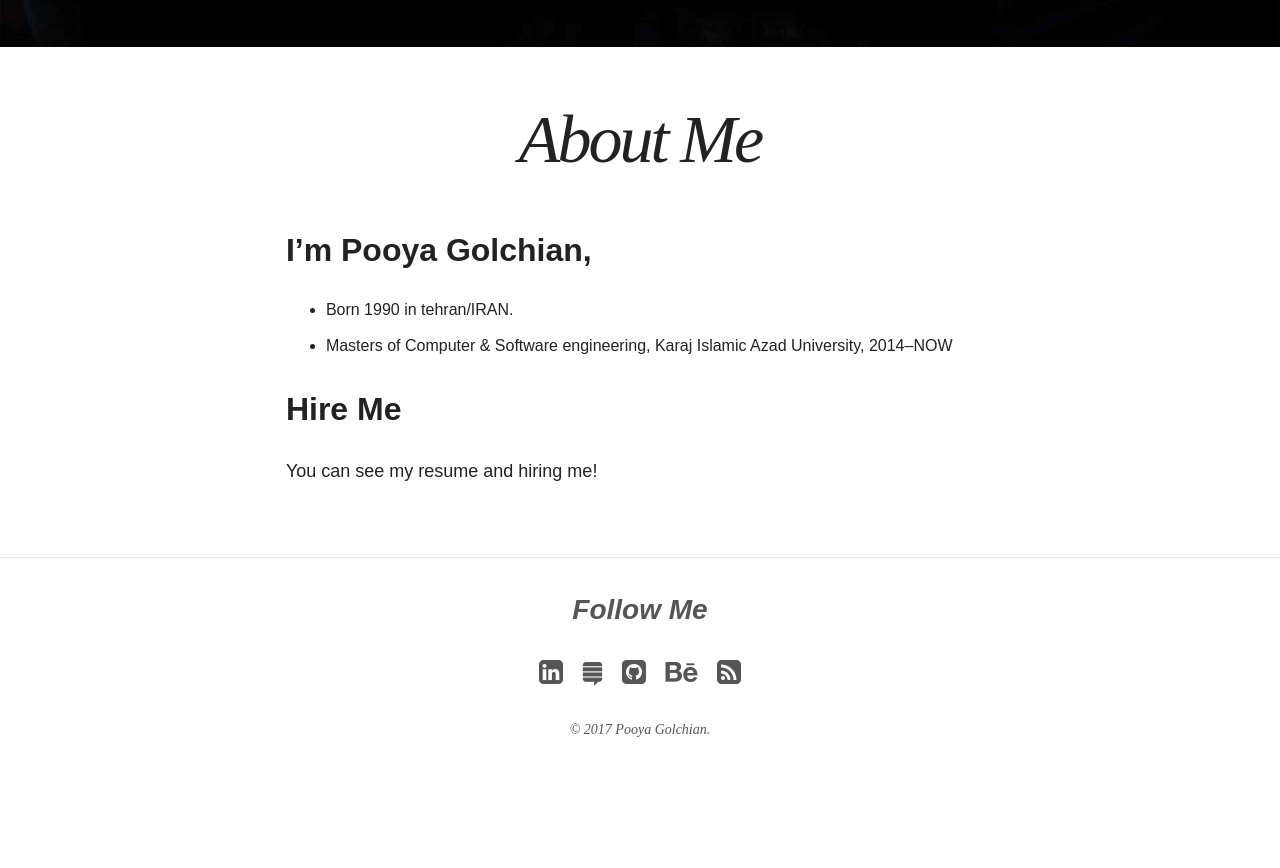
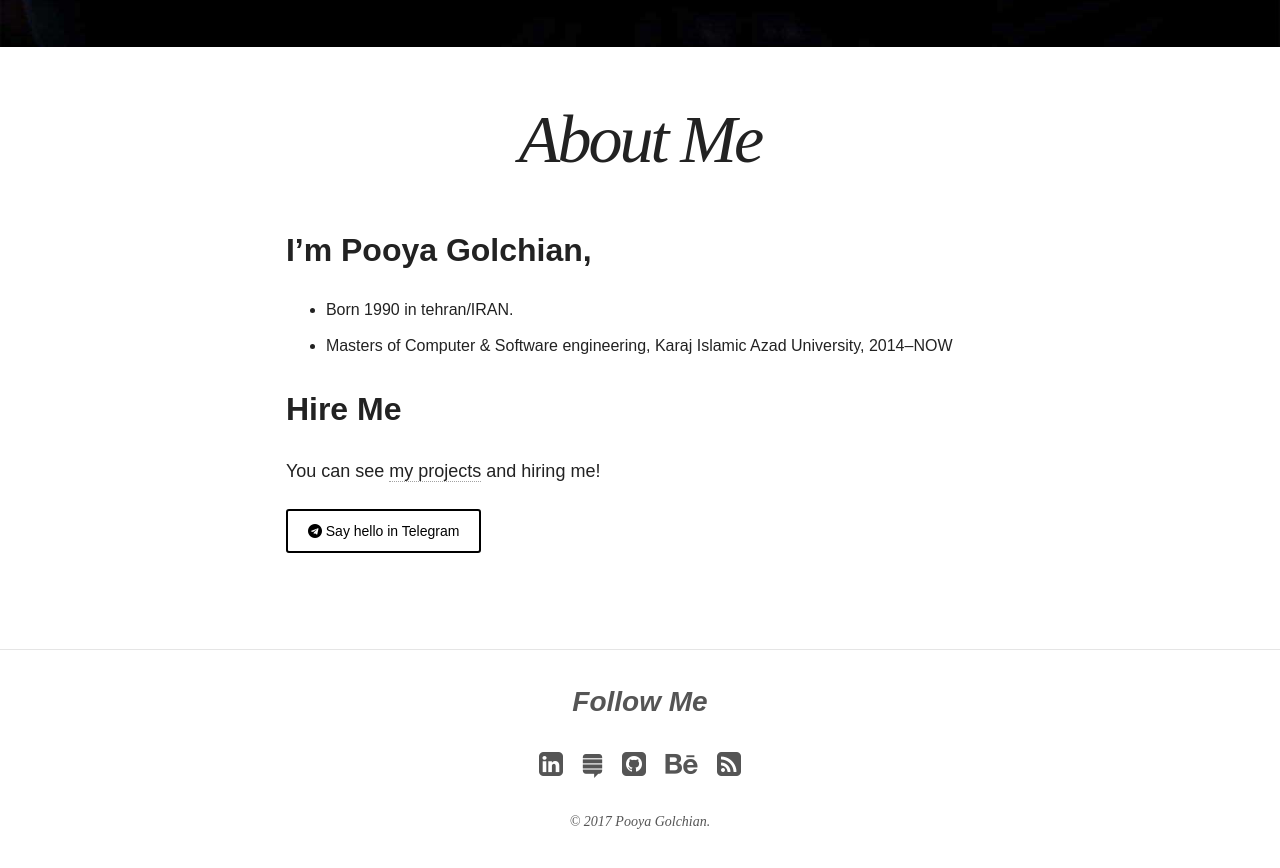
Before and after one commit to pooyagolchian/jekyll-theme, a Jekyll site: the page built from about/index.md, in a window 1280 px wide and 900 px high, scrolled down 674 px. Shown: the top 868 px of the window. Built offline with Jekyll 4.4.1, drawn with Linux system fonts in a browser that asks for light colours; nearby versions of some CDN libraries; before the commit the page ends 1482 px from its top, so only the background shows below that.

Commit message:
update about me

```diff
--- a/about/index.md
+++ b/about/index.md
@@ -15,6 +15,8 @@ image:
 
 
 ## Hire Me
-You can see my resume and hiring me!
+You can see [my projects]({{ site.url }}/projects) and hiring me!
+
+<a markdown="0" href="https://t.me/iCoder" class="btn"><i class="fa fa-telegram"></i> Say hello in Telegram</a>
 
 [^1]: Example: *domain.com/category-name/post-title*
```
